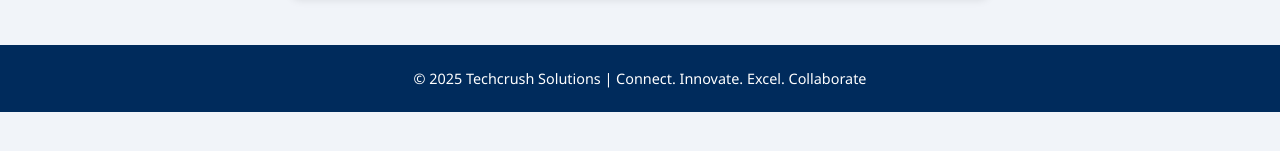
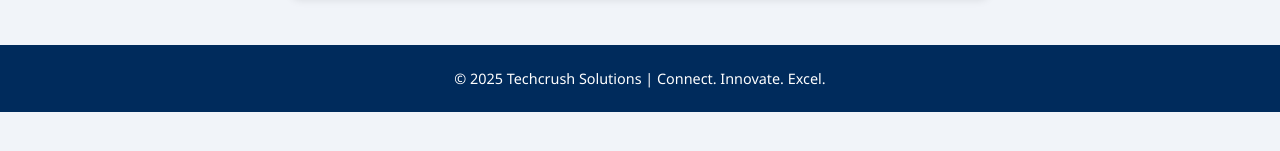
Before and after one commit to lahyinqs/Techcrush-Capstone, a plain HTML site: page Contactus.html in a window 1280 px wide. Shown: the part 621-772 px from the top of the page. Drawn offline with Linux system fonts and the light colour scheme.

```diff
--- a/Contactus.html
+++ b/Contactus.html
@@ -41,7 +41,7 @@
   </div>
 
   <footer>
-    &copy; 2025 Techcrush Solutions | Connect. Innovate. Excel. Collaborate
+    &copy; 2025 Techcrush Solutions | Connect. Innovate. Excel.
   </footer>
 </body>
 </html>
```
Also changed, not shown: 1 other file.
